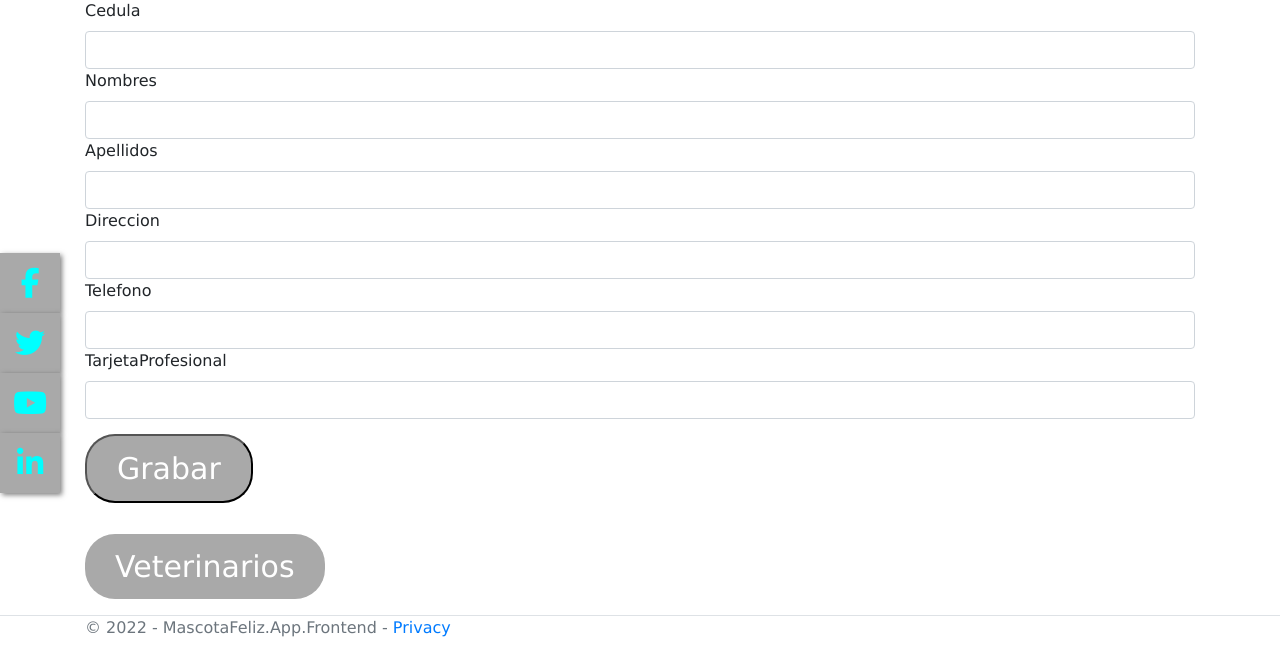
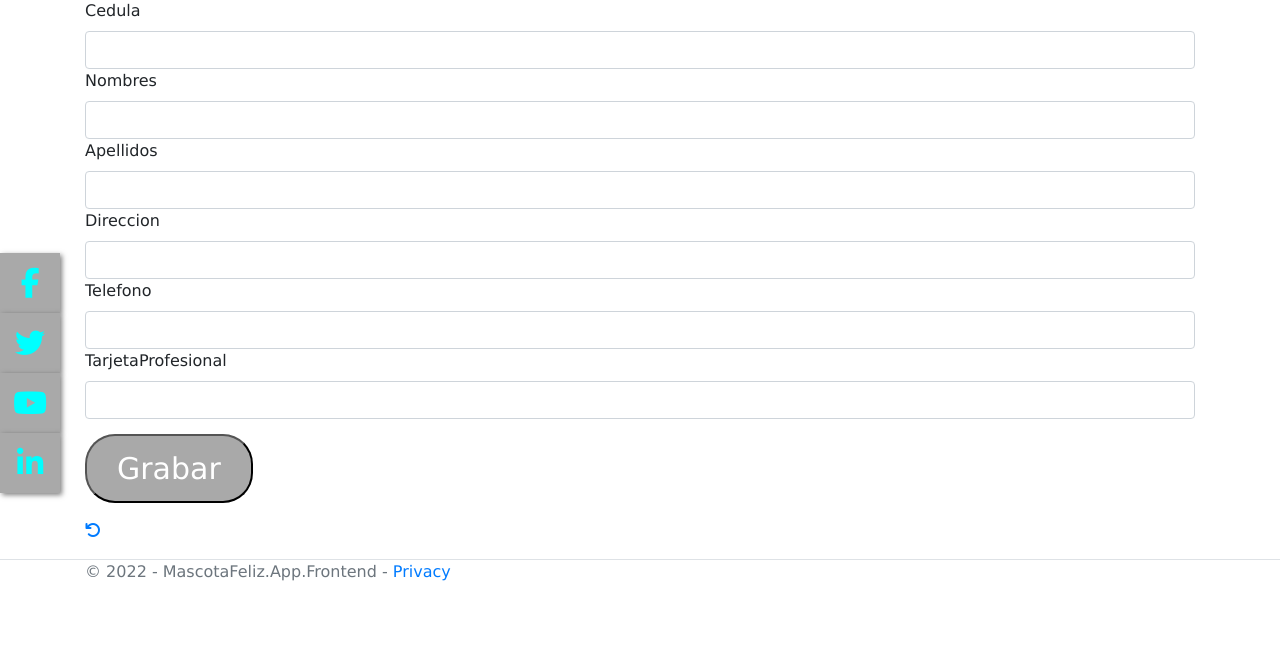
Before and after one commit to Mision5G/MascotaSuperFeliz5G, an ASP.NET Core app: page /Veterinarios/EditarVeterinario in a window 1280 px wide. Shown: the part 147-800 px from the top of the page. Run offline with ASP.NET Core 8, Linux system fonts and the light colour scheme; some libraries are stand-ins or nearby versions.

Commit message:
Add files via upload

```diff
--- a/MascotaFeliz.App.Frontend/Pages/Veterinarios/DetalleVeterinario.cshtml
+++ b/MascotaFeliz.App.Frontend/Pages/Veterinarios/DetalleVeterinario.cshtml
@@ -26,4 +26,5 @@
 <div>
     Tarjeta Profesional: @Model.veterinario.TarjetaProfesional
 </div>
-<a asp-page="./ListadoVeterinario" class="btn-default">Lista de Veterinario </a>
+
+<a asp-page="./ListadoVeterinario" class="fa-solid fa-arrow-rotate-left" id="BA"> </a>
--- a/MascotaFeliz.App.Frontend/Pages/Veterinarios/EditarVeterinario.cshtml
+++ b/MascotaFeliz.App.Frontend/Pages/Veterinarios/EditarVeterinario.cshtml
@@ -28,4 +28,4 @@
     </div>
 
 </form>
-<a href="/Veterinarios/ListadoVeterinario" class="boton-veterinario">Veterinarios</a>
+<a asp-page="./ListadoVeterinario" class="fa-solid fa-arrow-rotate-left" id="BA"> </a>
```
